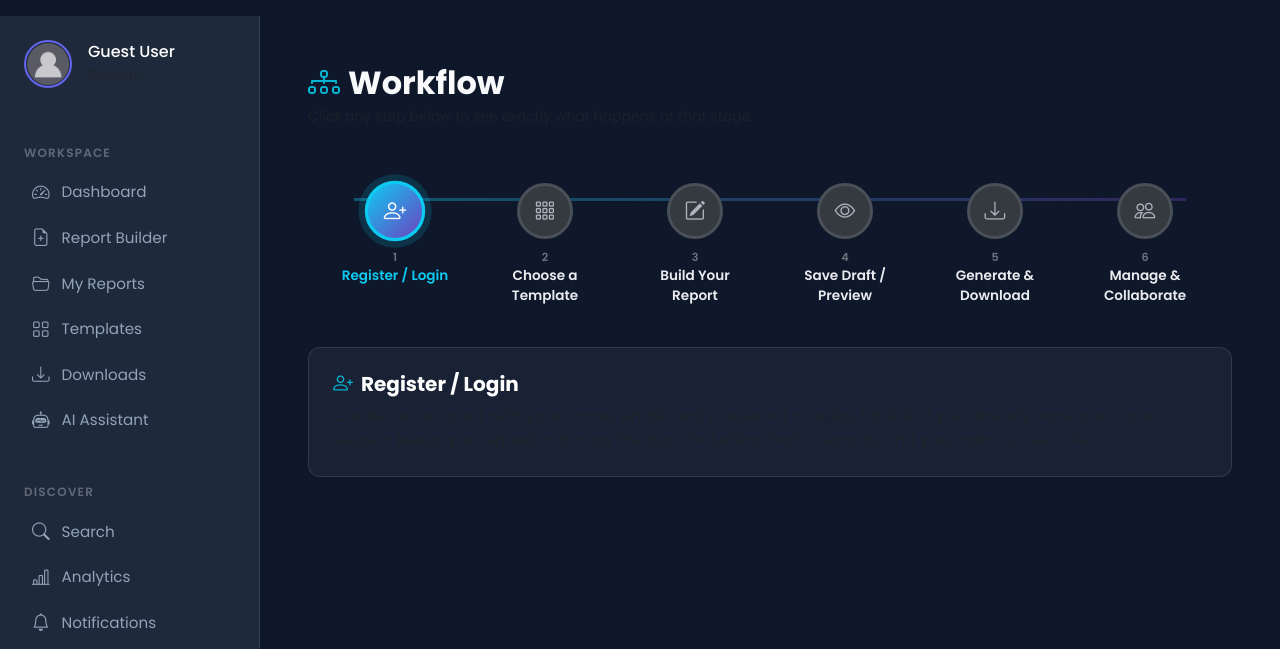
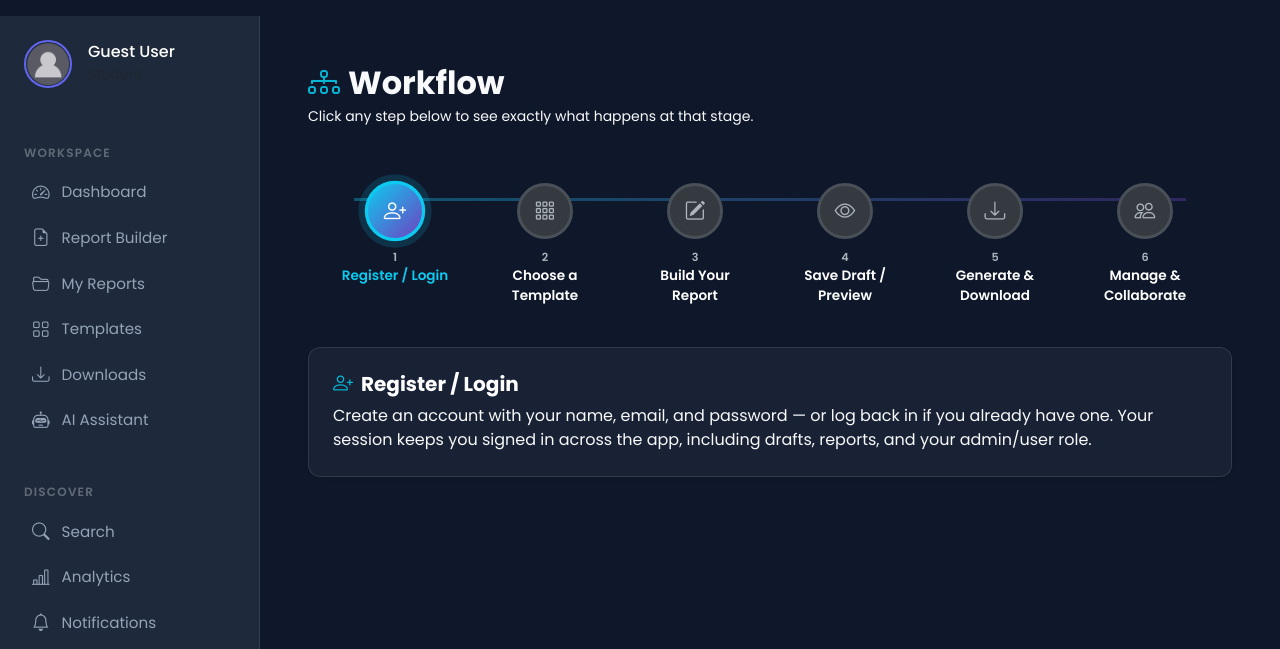
Before and after one commit to saipranav0007/advanced_project_report_generator, a Flask app: page /workflow in a window 1280 px wide. Shown: the part 97-746 px from the top of the page. Run offline with Flask 3, Linux system fonts and the light colour scheme; some libraries are stand-ins or nearby versions.

Commit message:
Update workflow.html

```diff
--- a/frontend/templates/workflow.html
+++ b/frontend/templates/workflow.html
@@ -9,7 +9,7 @@
   <main class="main-content flex-grow-1 p-4 p-lg-5 bg-dark text-light">
     <div class="mb-4">
       <h2 class="fw-bold mb-1"><i class="bi bi-diagram-3 text-info me-2"></i>Workflow</h2>
-      <p class="text-muted small mb-0">Click any step below to see exactly what happens at that stage.</p>
+      <p class="text-light small mb-0">Click any step below to see exactly what happens at that stage.</p>
     </div>
 
     <div class="workflow-track" id="workflowTrack">
@@ -68,7 +68,7 @@
       <div class="card-body p-4">
         <div id="workflowDetailContent">
           <h5 class="fw-bold text-white mb-2"><i class="bi bi-person-plus text-info me-2"></i>Register / Login</h5>
-          <p class="text-muted mb-0">Create an account with your name, email, and password — or log back in if you already have one. Your session keeps you signed in across the app, including drafts, reports, and your admin/user role.</p>
+          <p class="text-light mb-0">Create an account with your name, email, and password — or log back in if you already have one. Your session keeps you signed in across the app, including drafts, reports, and your admin/user role.</p>
         </div>
       </div>
     </div>
@@ -139,12 +139,12 @@
 }
 .workflow-num {
   font-size: 0.7rem;
-  color: #6c757d;
+  color: #adb5bd;
   font-weight: 600;
 }
 .workflow-title {
   font-size: 0.85rem;
-  color: #e9ecef;
+  color: #ffffff;
   font-weight: 600;
   max-width: 110px;
 }
@@ -206,7 +206,7 @@
     const s = steps[stepNum];
     detailContent.innerHTML = `
       <h5 class="fw-bold text-white mb-2"><i class="bi ${s.icon} text-info me-2"></i>${s.title}</h5>
-      <p class="text-muted mb-0">${s.text}</p>
+      <p class="text-light mb-0">${s.text}</p>
     `;
   }
 
```
